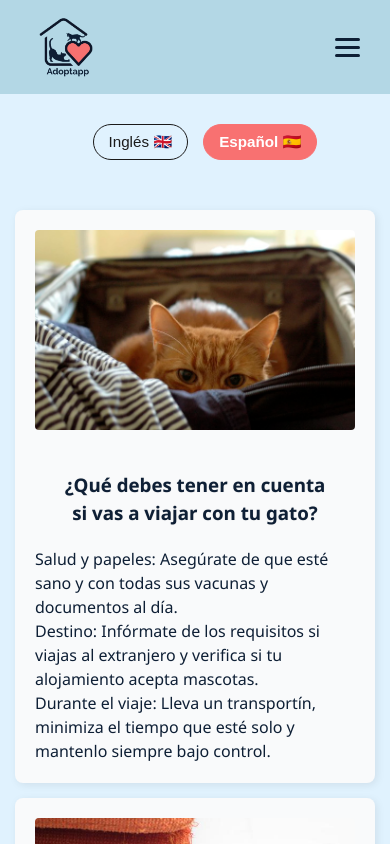
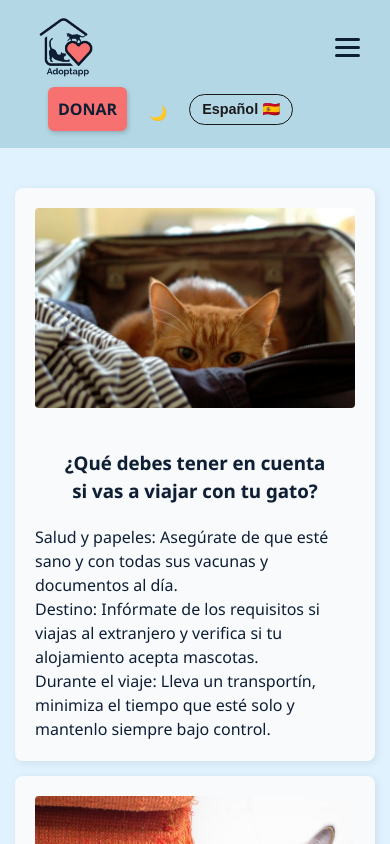
Before and after one commit to EfrenTC/adoptapp, a React (Vite) app: page /consejos in a window 390 px wide. Shown: the top 844 px of the page. Built offline with nearby package versions, Linux system fonts and the light colour scheme.

Commit message:
OPS-30 Fix: Solucionado la función del componente lenguaje

```diff
--- a/src/App.css
+++ b/src/App.css
@@ -13,70 +13,3 @@ html, body, #root {
 .main-content {
   flex: 1;
 }
-
-/*Estilos para selector de idioma*/
-.language-selector {
-  position: absolute;
-  top: 20px;
-  right: 20px;
-  display: flex;
-  align-items: center;
-  gap: 8px;
-  padding: 8px 12px;
-  z-index: 100;
-  font-size: 0.95em; /* Fuente ligeramente más pequeña */
-  color: var(--text-color);
-}
-
-.language-selector__label {
-  font-weight: bold;
-  margin-right: 5px;
-  display: none;
-}
-
-.language-selector__button {
-  padding: 6px 12px;
-  border: 1px solid var(--text-color);
-  border-radius: 20px;
-  background-color: transparent;
-  cursor: pointer;
-  transition: background-color 0.2s ease, border-color 0.2s ease, color 0.2s ease;
-  font-size: 1em;
-  color: var(--text-color);
-}
-
-.language-selector__button:hover {
-  background-color: var(--link-color);
-  color: var(--bg-color);
-  border-color: var(--link-color);
-}
-
-.language-selector__button--active {
-  background-color: var(--button-bg);
-  color: var(--button-text);
-  border-color: var(--button-bg);
-  font-weight: bold;
-}
-
-.language-selector__button--active:hover {
-  background-color: var(--button-bg);
-  border-color: var(--button-bg);
-}
-
-@media (max-width: 768px) {
-      .language-selector {
-        position: relative;
-        top: auto;
-        right: auto;
-        margin: 20px auto;
-        padding: 10px 15px;
-        width: fit-content;
-        gap: 15px;
-      }
-      .language-selector__label {
-        display: inline-block;
-      }
-      .language-selector__button {
-        padding: 8px 15px;
-      }
-    }
--- a/src/components/Header/Header.css
+++ b/src/components/Header/Header.css
@@ -96,6 +96,12 @@
   border-radius: 2px;
 }
 
+.header__actions {
+  display: flex;
+  align-items: center;
+  gap: 15px;
+}
+
 @media (max-width: 768px) {
   .header__burger {
     display: flex;
@@ -110,6 +116,10 @@
 
   .header__nav--open {
     display: flex;
+  }
+
+  .header__actions {
+    gap: 10px;
   }
 
   .header__donar-btn {
--- a/src/components/Header/Header.jsx
+++ b/src/components/Header/Header.jsx
@@ -4,6 +4,7 @@ import logo from "../../assets/logo2.svg";
 import { Link } from 'react-router-dom';
 import { ThemeContext } from '../ThemeContext/ThemeContext.jsx';
 import Toggle from '../ThemeContext/ThemeToggle.jsx';
+import LanguageSwitcher from "../LanguageSwitcher/LanguageSwitcher.jsx";
 
 const Header = () => {
   const [menuAbierto, setMenuAbierto] = useState(false);
@@ -52,11 +53,13 @@ const Header = () => {
         </Link>
 
         <Link to="/contacto" className="header__nav-link">Contacto</Link>
+    </nav>
+
+    <div className="header__actions">
         <Link to="/donar" className="header__donar-btn">DONAR</Link>
-
-
         <Toggle></Toggle>
-      </nav>
+        <LanguageSwitcher></LanguageSwitcher>
+      </div>
     </div>
   );
 };
--- /dev/null
+++ b/src/components/LanguageSwitcher/LanguageSwitcher.css
@@ -0,0 +1,31 @@
+/* Bloque: .language-switcher-button */
+.language-switcher-button {
+  padding: 8px 15px;
+  border: 1px solid var(--text-color);
+  border-radius: 20px; /* Bordes redondeados */
+  background-color: transparent; /* Fondo transparente por defecto */
+  cursor: pointer;
+  transition: background-color 0.2s ease, border-color 0.2s ease, color 0.2s ease;
+  font-size: 1em; /* Tamaño de fuente */
+  color: var(--text-color); /* Color del texto que se adapta al tema */
+  font-weight: bold; /* Texto en negrita */
+  white-space: nowrap; /* Evita que el texto y la bandera se rompan en varias líneas */
+}
+
+.language-switcher-button:hover {
+  background-color: var(--link-color); /* Color de hover que se adapta al tema */
+  color: var(--bg-color); /* Texto claro en hover */
+  border-color: var(--link-color);
+}
+
+.language-switcher-button:active {
+  transform: translateY(1px); /* Pequeño efecto de clic */
+}
+
+/* Media query para ajustar el botón en pantallas pequeñas si es necesario */
+@media (max-width: 768px) {
+  .language-switcher-button {
+    padding: 6px 12px; /* Un poco más pequeño en móvil */
+    font-size: 0.9em;
+  }
+}
--- /dev/null
+++ b/src/components/LanguageSwitcher/LanguageSwitcher.jsx
@@ -0,0 +1,26 @@
+import React from 'react';
+import { useTranslation } from 'react-i18next';
+import './LanguageSwitcher.css';
+
+const LanguageSwitcher = () => {
+    const { t, i18n } = useTranslation();
+
+  // Función para alternar el idioma
+    const toggleLanguage = () => {
+    const newLanguage = i18n.language === 'es' ? 'en' : 'es';
+    i18n.changeLanguage(newLanguage);
+    };
+
+    const buttonText = i18n.language === 'es' ? t('common.spanish') : t('common.english');
+
+    return (
+        <button
+        className="language-switcher-button"
+        onClick={toggleLanguage}
+    >
+        {buttonText}
+        </button>
+    );
+};
+
+export default LanguageSwitcher;
--- a/src/pages/Tips/Tips.jsx
+++ b/src/pages/Tips/Tips.jsx
@@ -10,14 +10,13 @@ import gatoJuguete from '../../assets/img/gato-juguete.png';
 
 import { useTranslation } from 'react-i18next';
 
-
-//Array de tips con claves de traducción
+// Array de tips con claves de traducción
 const tipsData = [
     {
-        id: 'viaje', // ID único para la key de React
+        id: 'viaje',
         imagen: gatoMaleta,
-        tituloKey: "tipsPage.tip1_title", // Clave de traducción
-        textoKey: "tipsPage.tip1_description" // Clave de traducción
+        tituloKey: "tipsPage.tip1_title",
+        textoKey: "tipsPage.tip1_description"
     },
     {
         id: 'aranazos',
@@ -38,41 +37,17 @@ const tipsData = [
         textoKey: "tipsPage.tip4_description"
     },
 ];
+
 const Tips = () => {
-    // Usa el hook useTranslation para acceder a la función 't' y a la instancia 'i18n'
     const { t, i18n } = useTranslation();
 
-    // Función para cambiar el idioma
-    const changeLanguage = (lng) => {
-        i18n.changeLanguage(lng);
-    };
-
     return (
-        <div className="tips-page-container"> {/* Contenedor general de la página de tips */}
-            {/* Selector de idioma */}
-            <div className="language-selector">
-                <span className="language-selector__label">{t('tipsPage.language_selector')}</span>
-                <button
-                    className={`language-selector__button ${i18n.language === 'en' ? 'language-selector__button--active' : ''}`}
-                    onClick={() => changeLanguage('en')}
-                >
-                    {t('common.english')}
-                </button>
-                <button
-                    className={`language-selector__button ${i18n.language === 'es' ? 'language-selector__button--active' : ''}`}
-                    onClick={() => changeLanguage('es')}
-                >
-                    {t('common.spanish')}
-                </button>
-            </div>
-
-            {/* El contenedor principal de los tips */}
-            <main className="tips"> {/* Usamos <main> semánticamente */}
-                {tipsData.map((card) => ( // Usamos tipsData
+        <div className="tips-page-container">
+            <main className="tips">
+                {tipsData.map((card) => (
                     <CardTip
-                        key={card.id} // Usamos el ID único como key
+                        key={card.id}
                         imagen={card.imagen}
-                        // Pasamos las props 'titulo' y 'texto' ya traducidas usando t()
                         titulo={t(card.tituloKey)}
                         texto={t(card.textoKey)}
                     />
```
